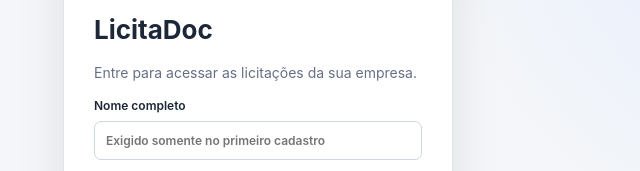
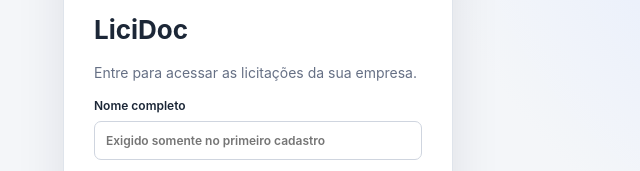
Before and after one commit to monteirodemolay/central-licitacoes-empresas, a website: page public/index.html in a window 1280 px wide. Shown: the part 185-356 px from the top of the page, 382-1022 px from the left. Drawn offline with nearby package versions, Linux system fonts and the light colour scheme.

Commit message:
chore: renomear sistema para LiciDoc

```diff
--- a/public/index.html
+++ b/public/index.html
@@ -4,7 +4,7 @@
   <meta charset="UTF-8">
   <meta name="viewport" content="width=device-width, initial-scale=1.0">
   <meta name="color-scheme" content="light">
-  <title>LicitaDoc — Central de Habilitação</title>
+  <title>LiciDoc — Central de Habilitação</title>
   <link rel="stylesheet" href="styles.css">
   <link rel="stylesheet" href="reader.css">
   <link rel="stylesheet" href="auth.css">
@@ -13,7 +13,7 @@
   <section id="auth-screen" class="auth-screen">
     <form id="auth-form" class="auth-card">
       <div class="auth-brand">LD</div>
-      <h1>LicitaDoc</h1>
+      <h1>LiciDoc</h1>
       <p>Entre para acessar as licitações da sua empresa.</p>
       <label>Nome completo<input id="auth-name" autocomplete="name" placeholder="Exigido somente no primeiro cadastro"></label>
       <label>E-mail<input id="auth-email" type="email" autocomplete="email" required></label>
@@ -30,7 +30,7 @@
   </section>
 
   <aside class="sidebar">
-    <div class="brand"><span>LD</span><div>LicitaDoc<small>Controle de licitações</small></div></div>
+    <div class="brand"><span>LD</span><div>LiciDoc<small>Controle de licitações</small></div></div>
     <nav id="nav">
       <button class="active" data-view="dashboard">Visão geral</button>
       <button data-view="companies">Empresas</button>
```
